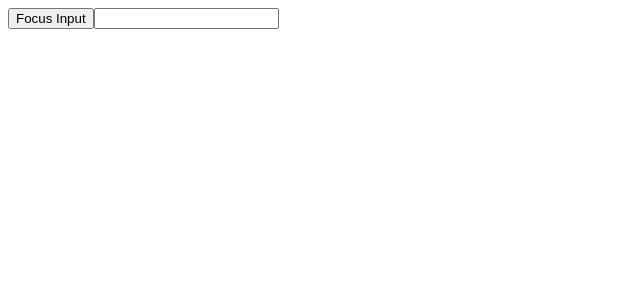
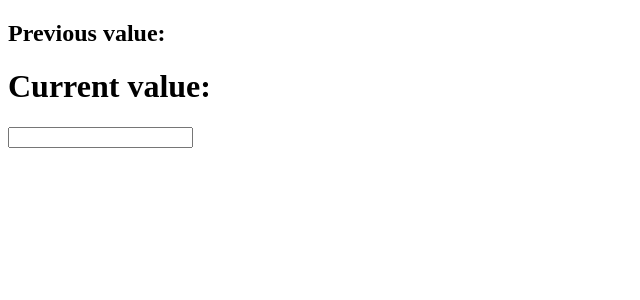
Before and after one commit to shiningflash/react-demos, a React (Create React App) app: page / in a window 1280 px wide. Shown: the top 300 px of the page, without its empty margins (0-640 px from the left). Built offline with nearby package versions, Linux system fonts and the light colour scheme.

Commit message:
hook updated

```diff
--- /dev/null
+++ b/src/hooks-practice/TrackingStateChange.js
@@ -0,0 +1,25 @@
+import { useEffect, useRef, useState } from "react";
+
+function TrackingStateChange() {
+    const [inputValue, setInputValue] = useState("");
+    const previousInputValue = useRef("");
+
+    useEffect(() => {
+        previousInputValue.current = inputValue;
+    }, [inputValue]);
+
+    return (
+        <>
+            <h2>Previous value: {previousInputValue.current}</h2>
+            <h1>Current value: {inputValue}</h1>
+
+            <input
+                type="text"
+                value={inputValue}
+                onChange={(event) => setInputValue(event.target.value)}
+            />
+        </>
+    )
+}
+
+export default TrackingStateChange;
--- a/src/index.js
+++ b/src/index.js
@@ -1,5 +1,6 @@
 import reactDom from 'react-dom';
-import AccessingDOM from './hooks-practice/AccessingDOM';
+import TrackingStateChange from './hooks-practice/TrackingStateChange';
+// import AccessingDOM from './hooks-practice/AccessingDOM';
 // import RenderCount from './hooks-practice/RenderCount';
 // import Component1 from './hooks-practice/Context';
 // import Component1 from './hooks-practice/PropDilling';
@@ -26,4 +27,4 @@ import AccessingDOM from './hooks-practice/AccessingDOM';
 //     return <h1> {x} {(x > 10 ? "Greater than 10": "Less then 10")}</h1>
 // }
 
-reactDom.render(<AccessingDOM/>, document.getElementById('root'));
+reactDom.render(<TrackingStateChange/>, document.getElementById('root'));
```
